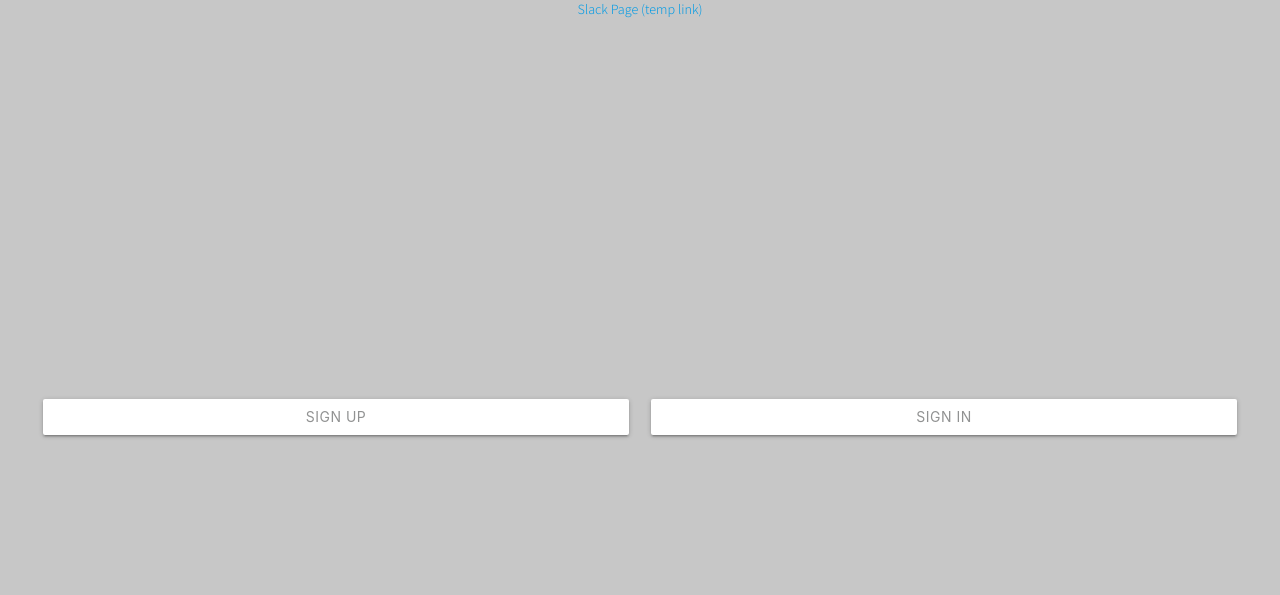
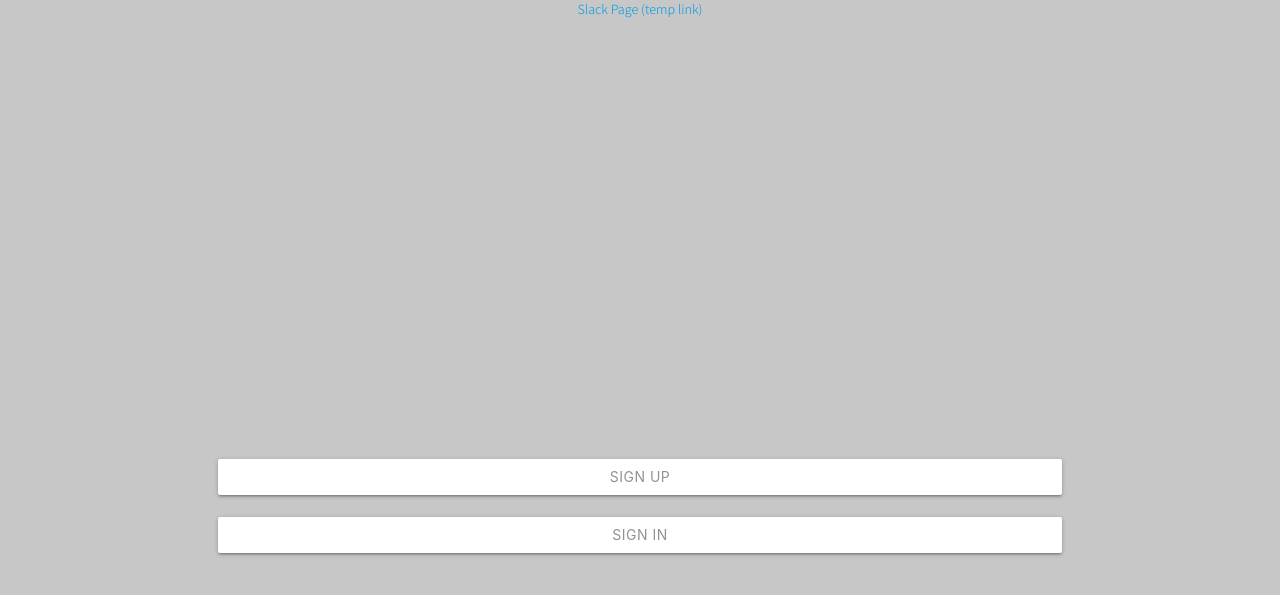
Before and after one commit to madisonkoch/tone, a PHP site: page /index.html in a window 1280 px wide. Shown: the part 187-782 px from the top of the page. Run offline with PHP 8.4, Linux system fonts and the light colour scheme; some libraries are stand-ins or nearby versions.

Commit message:
Fixed modal position

```diff
--- a/asssets/css/style.css
+++ b/asssets/css/style.css
@@ -13,11 +13,19 @@ h1{
         font-size: 7rem;
         text-shadow: 1px 1px 12px #000000d1;
     }
-#spacer{
-    height: 400px;
-}
     #spacer p {
         text-align: center;
+    }
+/* Footer */
+    #index-footer{
+        position: fixed;
+        bottom: 60px;
+        width: 100%;
+    }
+    #index-modals{
+        width:66%;
+        margin-right:auto;
+        margin-left:auto;
     }
     /* Sign-Up & Sign In buttons */
         .modal-trigger{
@@ -29,6 +37,12 @@ h1{
             background-color:#25c1f9;
             color: white;
             }
+        .modal.open{
+            position:fixed;
+        }
+        .modal .modal-footer{
+            background-color: transparent;
+        }
     /* Sign-Up Modal */
         #sign-up-slack{
             visibility: hidden;
@@ -37,6 +51,8 @@ h1{
         #welcome{
             text-align: center;
         }
+
+
 /* Future Development */
 /* Facebook */
     /* #fb-btn{
--- a/fbContent.html
+++ b/fbContent.html
@@ -20,6 +20,10 @@
         <link href="https://fonts.googleapis.com/css?family=Assistant:300|Poiret+One" rel="stylesheet">
 
 </head>
+<!-- Extras -->
+    <!-- Facebook Btn -->
+        <!-- <div id="fb-btn"><div class="fb-login-button hoverable" data-max-rows="1" data-size="large" data-button-type="continue_with" data-show-faces="false" data-auto-logout-link="false" data-use-continue-as="false"></div></div>-->
+<!-- Page Content -->
 <body class="content-body">
     <header class="row z-depth-2 content-header">
         <h1 class="col s12 content-h1">TONE</h1>
--- a/index.html
+++ b/index.html
@@ -25,19 +25,15 @@
       <p><a href="slackContent.html">Slack Page (temp link)</a></p>
       <!-- <p><a href="fbContent.html">Next Page (temp link)</a></p> -->
   </div>
-    <!-- Facebook Btn -->
-    <!-- <div id="fb-btn">
-           <div class="fb-login-button hoverable" data-max-rows="1" data-size="large" data-button-type="continue_with" data-show-faces="false" data-auto-logout-link="false" data-use-continue-as="false"></div></div>
-         <div> -->
-      <!-- send to slack button -->
+      <!-- Send to slack button -->
         <!-- <input type="text" class="slack-message">
-      <button class="slack-submit"> Send Message to Slack</button>
-    </div> -->
-
+        <button class="slack-submit"> Send Message to Slack</button> -->
+  </main>
+  <footer id="index-footer">
   <!-- Slack Sign In or Sign Up-->
-  <div class="row">
+  <div id="index-modals">
       <!-- Sign Up -->
-    <div class=" col s6 modal-div">
+      <div class=" col s10 modal-div offset-s1">
           <!-- Modal Trigger -->
           <button data-target="modal1" class="btn modal-trigger hoverable">Sign Up</button>
           <!-- Modal Structure -->
@@ -68,7 +64,6 @@
                 </label>
               </div>
             </div>
-
             <div class="modal-footer" id="sign-up-slack">
               <div class="col s8 offset-s2">
                 <!--submit button-->
@@ -79,9 +74,9 @@
             </div>
           </div>
         </div>
-
+        <br>
         <!-- Sign In -->
-      <div class=" col s6 modal-div">
+        <div class=" col s10 modal-div offset-s1">
           <!-- Modal Trigger -->
           <button data-target="modal2" class="btn modal-trigger hoverable">Sign In</button>
           <!-- Modal Structure -->
@@ -110,7 +105,7 @@
             </div>
         </div>
     </div>
-  </main> <!-- Main Content End -->
+  </footer>
   <!--Scripts-->
   <script src="https://www.gstatic.com/firebasejs/4.12.1/firebase.js"></script>
   <script src="https://cdnjs.cloudflare.com/ajax/libs/jquery/3.3.1/jquery.min.js"></script>
```
Lines whose indentation alone changed are shown as unchanged.
